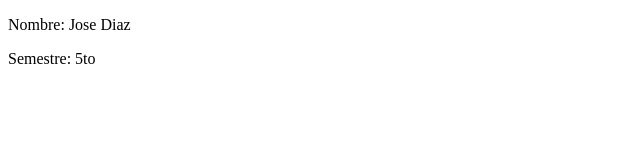
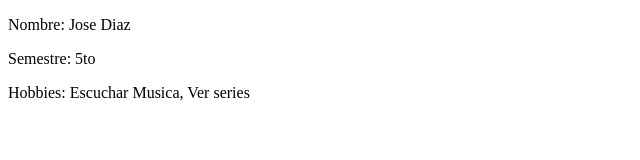
Before and after one commit to JoseMDR19/Taller_Git_Github_y_Netlify, a plain HTML site: page index.html in a window 1280 px wide. Shown: the whole page, without its empty margins (0-640 px from the left). Drawn offline with Linux system fonts and the light colour scheme.

Commit message:
Añadir Hobbies

```diff
--- a/index.html
+++ b/index.html
@@ -8,5 +8,8 @@
 <body>
     <p>Nombre: Jose Diaz </p>
     <p>Semestre: 5to</p>
+    <p>Hobbies: Escuchar Musica, Ver series</p>
+
+
 </body>
 </html>
```
